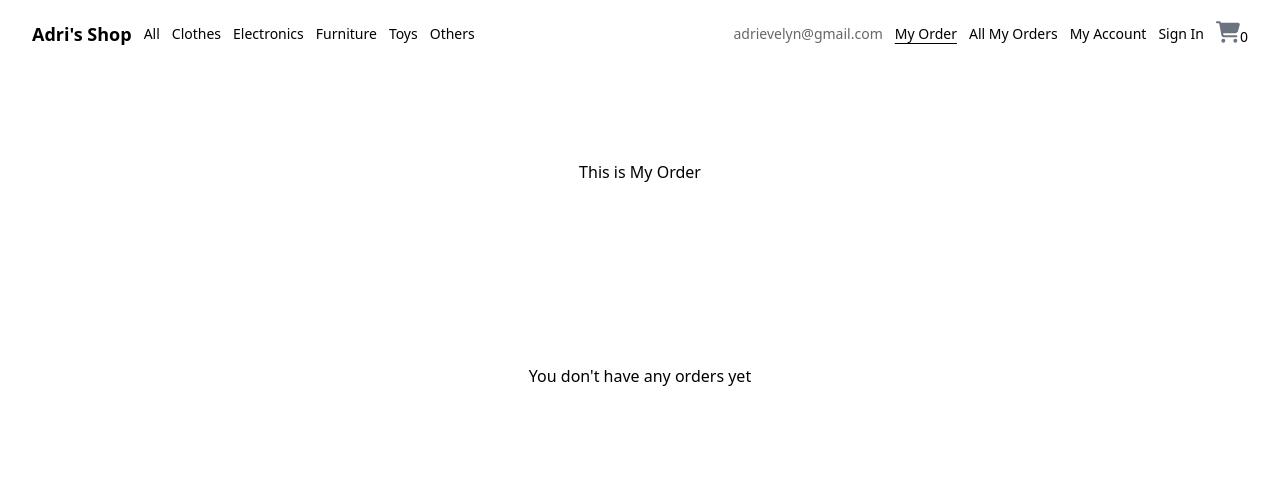
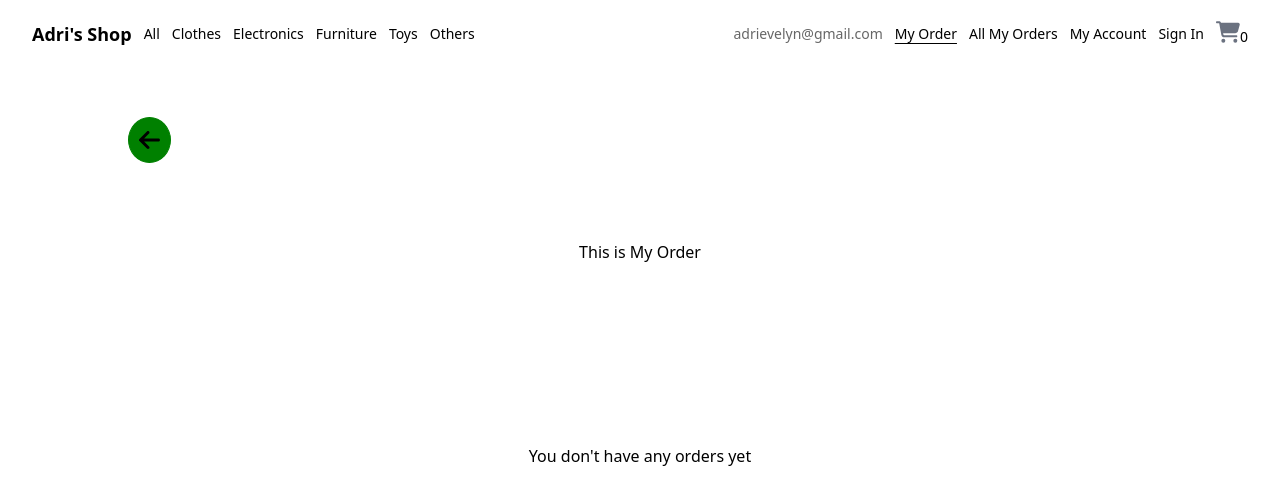
Before and after one commit to Adri-ESM/react-vite-tailwind, a React (Vite) app: page /my-order in a window 1280 px wide. Shown: the top 504 px of the page. Built offline with nearby package versions, Linux system fonts and the light colour scheme.

Commit message:
creating black arrow for some components and pages

```diff
--- /dev/null
+++ b/src/Components/Back/index.jsx
@@ -0,0 +1,15 @@
+import { FontAwesomeIcon } from "@fortawesome/react-fontawesome";
+import { faArrowLeft } from "@fortawesome/free-solid-svg-icons";
+import "./styles.css";
+
+export default function Back() {
+  return (
+    <div>
+      <FontAwesomeIcon
+      className="arrow text-2xl cursor-pointer mt-10"
+      icon={faArrowLeft}
+      onClick={ () => window.history.back()}
+    />
+    </div>
+  )
+}
--- /dev/null
+++ b/src/Components/Back/styles.css
@@ -0,0 +1,21 @@
+.arrow{
+    display: flex;
+    flex-direction: column;
+    top: 100px;
+    left: 10%;
+    background-color: green;
+    position: fixed;
+    transform: translate(0%, -50%);
+    border: 1px solid green;
+    border-radius: 50%;
+    padding: 10px;
+    box-sizing: border-box;
+    cursor: pointer;
+    transition: background-color 0.3s ease-in-out;
+     &:hover{
+        background-color: #f5f5f5;
+        border: 1px solid #f5f5f5;
+    }
+
+
+}
--- a/src/Pages/MyOrder/index.jsx
+++ b/src/Pages/MyOrder/index.jsx
@@ -2,15 +2,30 @@ import Layout from "../../Components/Layout";
 import OrderCard from "../../Components/OrderCard";
 import { useContext } from "react";
 import { ShoppingCartContext } from "../../Context";
+import { FontAwesomeIcon } from "@fortawesome/react-fontawesome";
+import { faTimes } from "@fortawesome/free-solid-svg-icons";
+import Back from "../../Components/Back";
 
 
 function MyOrder() {
   const context = useContext(ShoppingCartContext);
   const latestOrder = context.order?.slice(-1)[0];
-  console.log(context.order?.slice(-1)[0]);
+  let renderFatimes
+  if (latestOrder) {
+    renderFatimes =
+    <FontAwesomeIcon
+      className="text-2xl cursor-pointer"
+      icon={faTimes}
+      onClick={context.closeCart}
+    />
+  }
+
   return (
     <Layout>
-    <h1 className="mt-20">This is My Order</h1>
+      <div>
+        <Back />
+      </div>
+    <h1 className="mt-40">This is My Order</h1>
 
    <div className="px-6 overflow-y-scroll flex-1">
    {latestOrder?.products.map((product) => (
@@ -24,6 +39,8 @@ function MyOrder() {
         ))}
 
    </div>
+   {renderFatimes}
+
    {context.order && context.order.length === 0 && (
         <div className="flex justify-center items-center h-96">
           <h2 className="text-1xl">You don't have any orders yet</h2>
```
